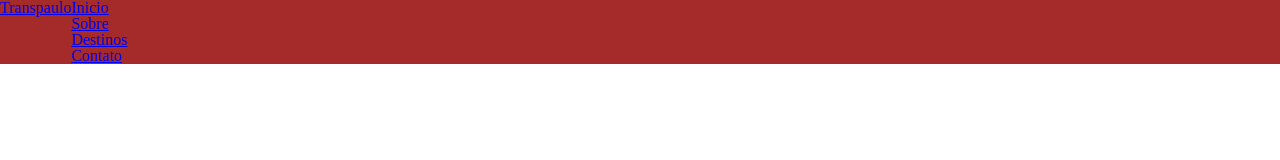
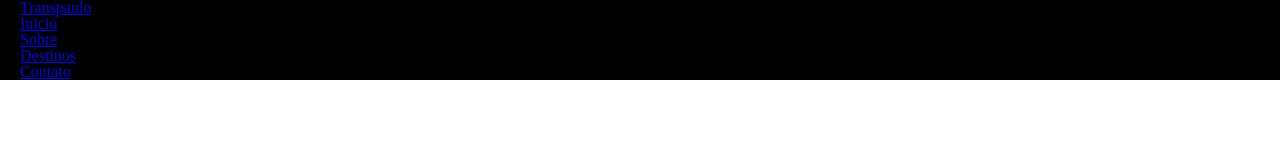
Before and after one commit to DeelSantos/projeto-aluraflix, a plain HTML site: page index.html in a window 1280 px wide. Drawn offline with Linux system fonts and the light colour scheme.

Commit message:
Update style.css

```diff
--- a/style.css
+++ b/style.css
@@ -1,10 +1,10 @@
 @charset "UTF-8";
 
-header {
-    background-color: brown;
+nav {
+    background-color: black;
+    padding: 0 20px;
 }
 
-nav {
-    display: flex;
-
+h1, p {
+    color: whitesmoke;
 }
```
